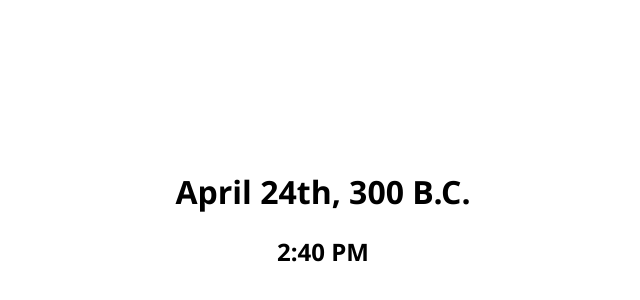
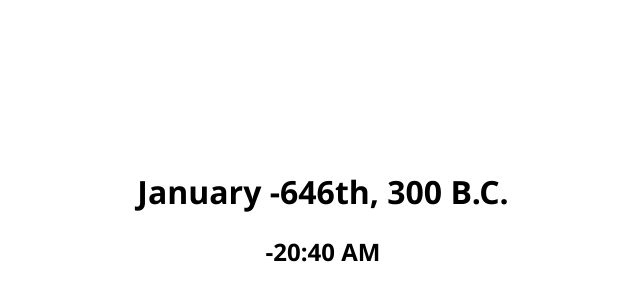
Before and after one commit to Pruper/CountryGameClock, a plain HTML site: page index.html in a window 1280 px wide. Shown: the part 182-482 px from the top of the page, without its empty margins (317-957 px from the left). Drawn offline with Linux system fonts and the light colour scheme.

Commit message:
Add files via upload

```diff
--- a/index.html
+++ b/index.html
@@ -24,7 +24,7 @@
     <h1 id="date"></h1>
     <h2 id="time"></h2>
     <script type="text/javascript">
-        const startTime = 1663286400000;
+        const startTime = 1663304400000;
 
         const monthNames = ["January", "February", "March", "April", "May", "June", "July", "August", "September", "October", "November", "December"];
 
@@ -58,7 +58,6 @@
 
         function updateTime() {
             let day = addDays(getCurrentDate());
-            day.year -= 301;
             if (day.year >= 0) {
                 day.year++;
             }
@@ -108,7 +107,7 @@
 
         function addDays(days) {
             var offset1 = 0
-            var d1 = 1, m1 = 1, y1 = 1;
+            var d1 = 1, m1 = 1, y1 = -300;
             var remDays = isLeapYear(y1) ? (366 - offset1) : (365 - offset1);
 
             var y2, offset2 = 0;
```
